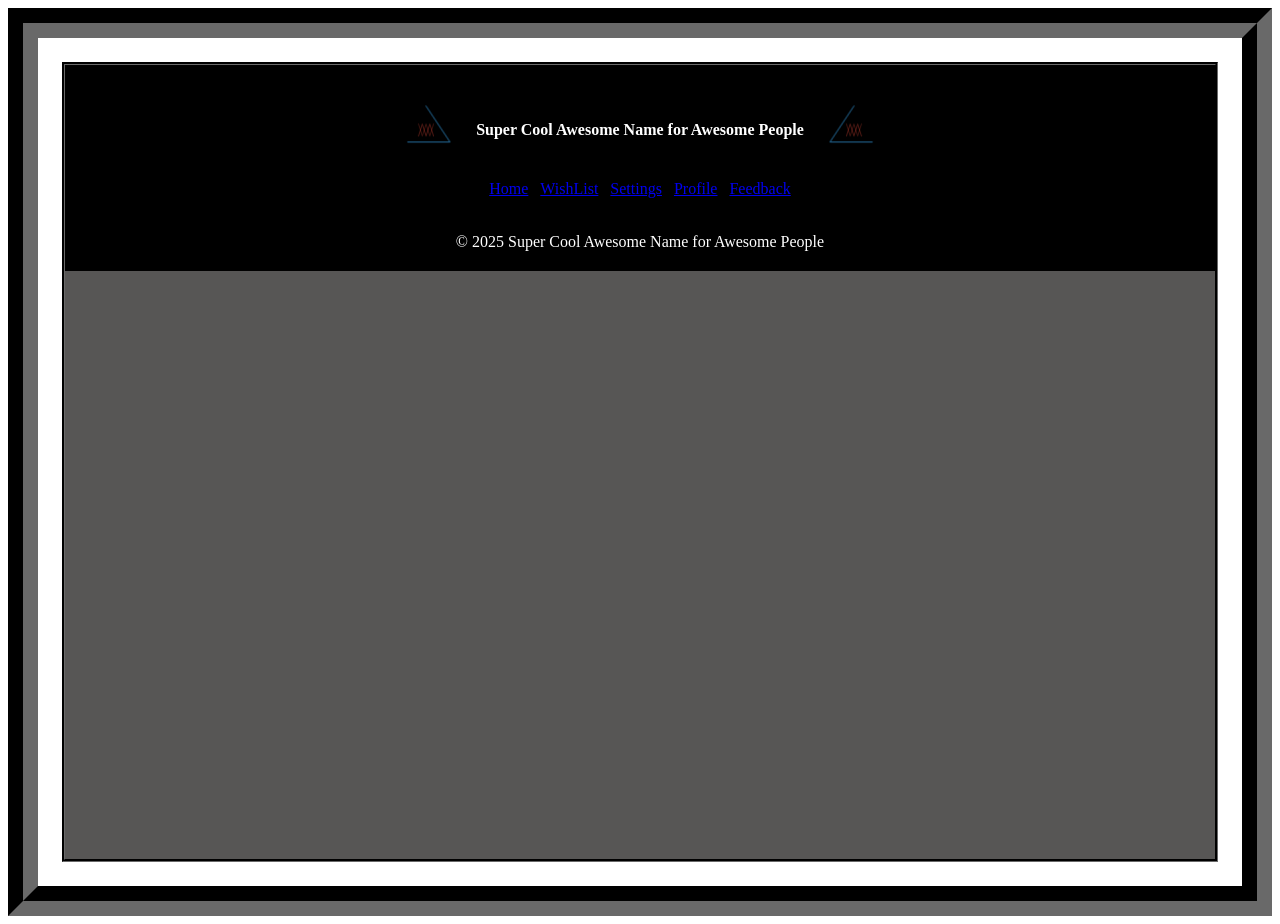
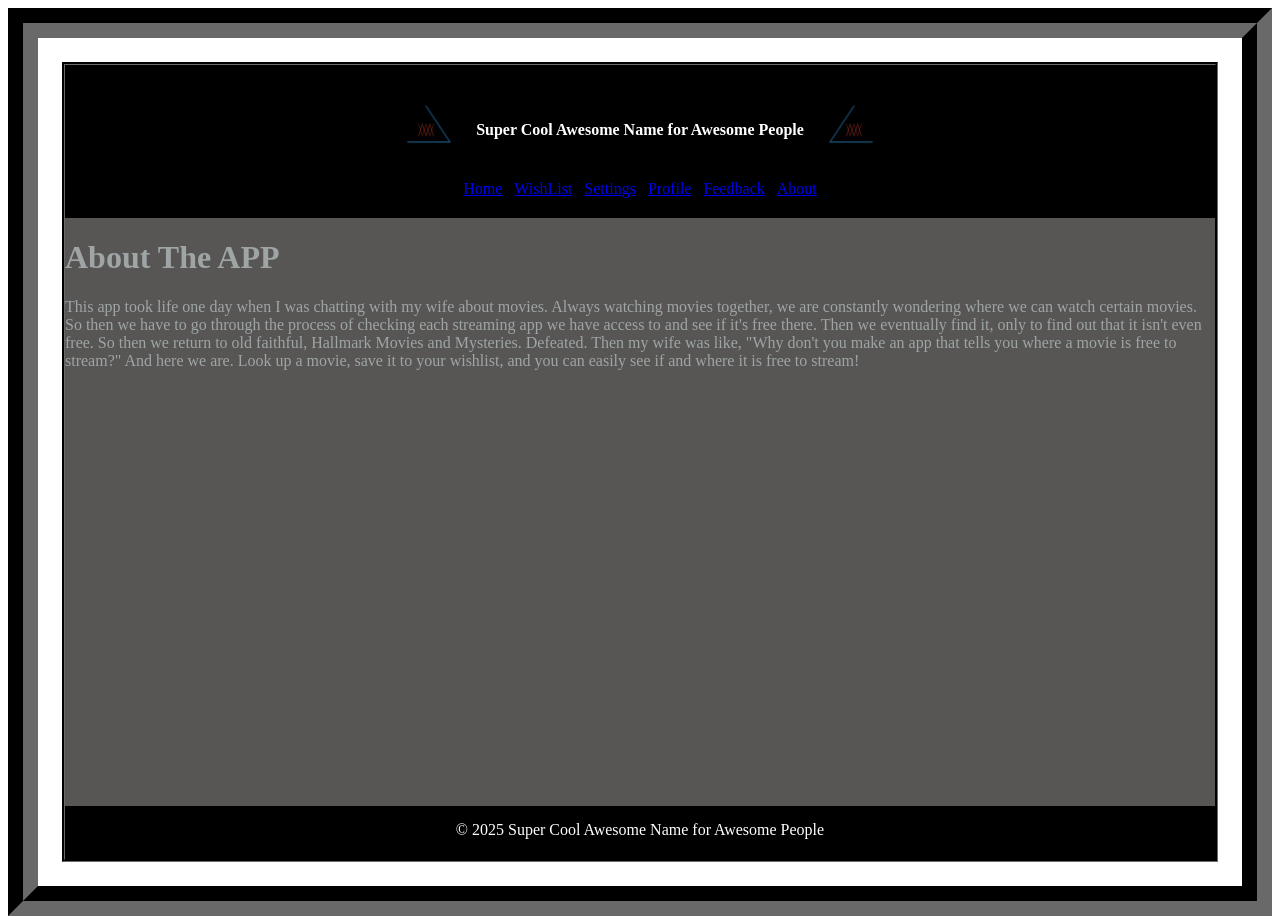
Before and after one commit to MarcusWarnert/Final-Project-2025-Marcus---W-, a React (Vite) app in the folder Final-Project-2025/: page /about in a window 1280 px wide. Built offline with nearby package versions, Linux system fonts and the light colour scheme.

Commit message:
Added an about page for criteria

```diff
--- a/Final-Project-2025/src/App.jsx
+++ b/Final-Project-2025/src/App.jsx
@@ -7,6 +7,7 @@ import SettingsPage from './Components/Pages/SettingsPage';
 import ProfilePage from './Components/Pages/ProfilePage';
 import SearchPage from './Components/Pages/SearchPage';
 import FeedbackPage from './Components/Pages/FeedbackPage';
+import AboutPage from './Components/Pages/AboutPage';
 import Footer from './Components/Layout/Footer';
 import './App.css';
 
@@ -70,6 +71,7 @@ export default function App() {
                     <Route path="/settings" element={<SettingsPage />} />
                     <Route path="/profile" element={<ProfilePage />} />
                     <Route path="/feedback" element={<FeedbackPage />} />
+                    <Route path="/about" element={<AboutPage />} />
                     <Route
                         path="/search"
                         element={
--- a/Final-Project-2025/src/Components/Layout/NavMenu.jsx
+++ b/Final-Project-2025/src/Components/Layout/NavMenu.jsx
@@ -9,6 +9,7 @@ export default function NavMenu() {
             <Link className="link" to="/settings">Settings</Link>
             <Link className="link" to="/profile">Profile</Link>
             <Link className="link" to="/feedback">Feedback</Link>
+            <Link className="link" to="/about">About</Link>
         </div>
     );
 }
--- /dev/null
+++ b/Final-Project-2025/src/Components/Pages/AboutPage.jsx
@@ -0,0 +1,19 @@
+import React from 'react';
+
+export default function AboutPage() {
+
+    return (
+        <main>
+            <h1>
+                About The APP
+            </h1>
+            <div>
+                <p>
+                    This app took life one day when I was chatting with my wife about movies.  Always watching movies together, we are constantly wondering where we can watch certain movies.  So then we have to go through the process of checking each streaming app we have access to and see if it's free there.  Then we eventually find it, only to find out that it isn't even free.  So then we return to old faithful, Hallmark Movies and Mysteries.  Defeated.
+                    Then my wife was like, "Why don't you make an app that tells you where a movie is free to stream?"
+                    And here we are.  Look up a movie, save it to your wishlist, and you can easily see if and where it is free to stream!
+                </p>
+            </div>
+        </main>
+    )
+}
```
